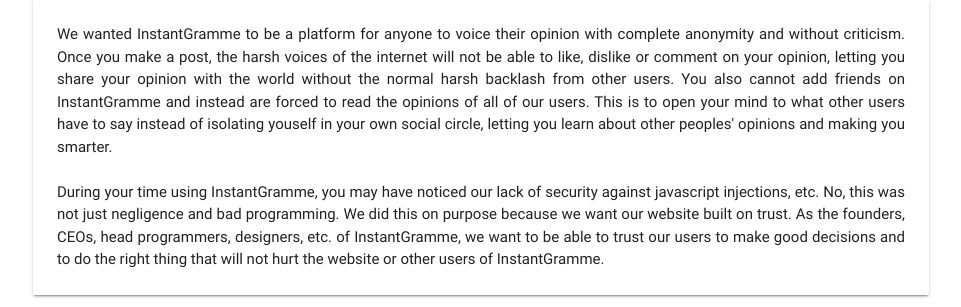
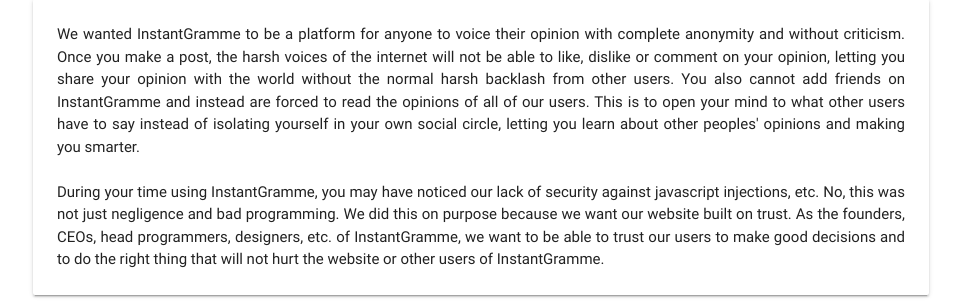
Before and after one commit to Kais-uccrepo/TwitterClone, a PHP site: page /about.html in a window 1280 px wide. Shown: the part 194-501 px from the top of the page, without its empty margins (159-1120 px from the left). Run offline with PHP 8.4, Linux system fonts and the light colour scheme.

Commit message:
Final Touches

```diff
--- a/about.html
+++ b/about.html
@@ -40,7 +40,7 @@
               dislike or comment on your opinion, letting you share your opinion with the world without the normal
               harsh backlash from other users. You also cannot add friends on InstantGramme and instead are forced
               to read the opinions of all of our users. This is to open your mind to what other users have to say
-              instead of isolating youself in your own social circle, letting you learn about other peoples' opinions and
+              instead of isolating yourself in your own social circle, letting you learn about other peoples' opinions and
               making you smarter.</p>
 
               <br>
--- a/edit.php
+++ b/edit.php
@@ -76,6 +76,8 @@
 $result = mysqli_query($connection,$query) or die ("Error in query: $query. ".mysql_error());
 
 $hashtag = $_POST['hashtagsearch'];
+$hashtag = addslashes($hashtag);
+$hashtag = htmlentities($hashtag);
 echo "<center><h3>Welcome " . $user . "</h3></center>";
 $query_two = "SELECT username,image FROM users";
 $result_two = mysqli_query($connection,$query_two) or die ("Error in query: $query. ".mysql_error());
```
